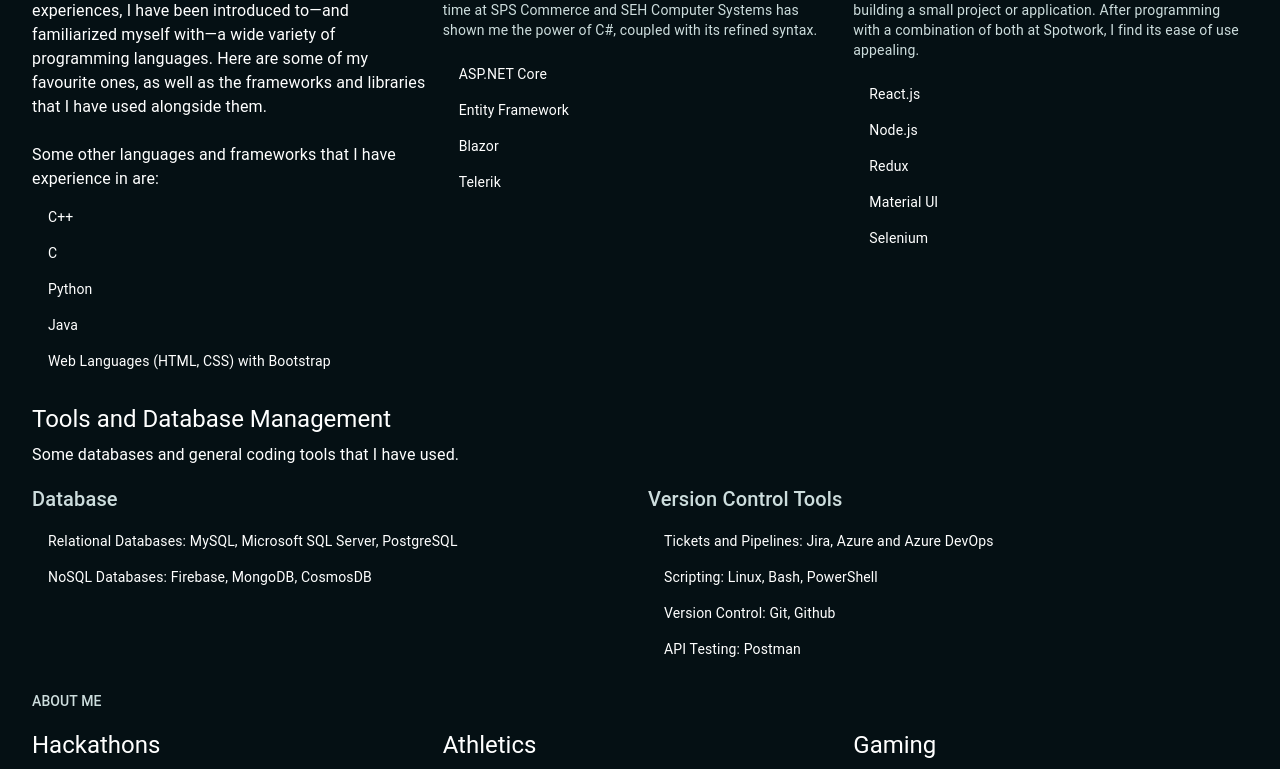
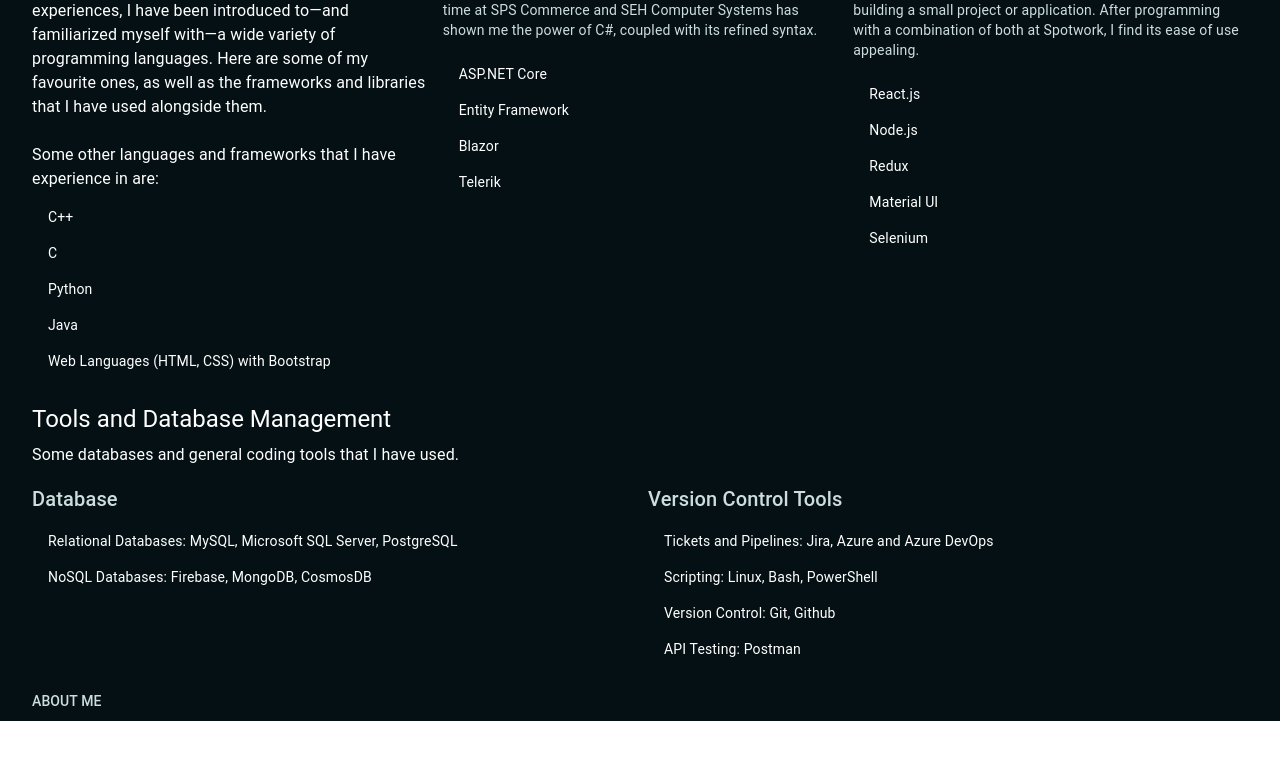
Before and after one commit to kevinhu12/profile, a React (Create React App) app: page / in a window 1280 px wide. Shown: the part 1241-2010 px from the top of the page. After the commit the page ends 1962 px from the top, so only its background shows below. Built offline with nearby package versions, Linux system fonts and the light colour scheme.

Commit message:
Early implementation idea for AboutMe

```diff
--- a/src/sections/AboutMe.js
+++ /dev/null
@@ -1,48 +0,0 @@
-// Imports
-import React from 'react';
-
-import Box from '@mui/material/Box';
-import Grid from '@mui/material/Unstable_Grid2';
-import Stack from '@mui/material/Stack';
-import Typography from '@mui/material/Typography';
-import { useTheme } from '@mui/material/styles';
-
-import AddCircleIcon from '@mui/icons-material/AddCircle'
-
-// Constants
-
-// Main component
-const AboutMe = ({
-
-}) => {
-    const theme = useTheme();
-
-    return (
-        <Box sx={{ p: theme.spacingValues.box, background: theme.palette.background.primary }}>
-            <Grid container spacing={2}>
-                <Grid xs={12}>
-                    <Typography color='secondary' variant='subtitle2'>
-                        ABOUT ME
-                    </Typography>
-                </Grid>
-                <Grid xs={4}>
-                    <Typography color='primary' variant='h5'>
-                        Hackathons
-                    </Typography>
-                </Grid>
-                <Grid xs={4}>
-                    <Typography color='primary' variant='h5'>
-                        Athletics
-                    </Typography>
-                </Grid>
-                <Grid xs={4}>
-                    <Typography color='primary' variant='h5'>
-                        Gaming
-                    </Typography>
-                </Grid>
-            </Grid>
-        </Box>
-    );
-}
-
-export default AboutMe;
--- /dev/null
+++ b/src/sections/about-me/AboutMe.js
@@ -0,0 +1,61 @@
+// Imports
+import React from 'react';
+
+import Box from '@mui/material/Box';
+import Grid from '@mui/material/Unstable_Grid2';
+import Stack from '@mui/material/Stack';
+import Typography from '@mui/material/Typography';
+import { useTheme } from '@mui/material/styles';
+
+import ImageList from '@mui/material/ImageList';
+import ImageListItem from '@mui/material/ImageListItem';
+import ImageListItemBar from '@mui/material/ImageListItemBar';
+
+import athleticsImg from '../../images/athletics-soccer.JPG';
+
+// Constants
+
+// Main component
+const AboutMe = ({
+
+}) => {
+    const theme = useTheme();
+
+    return (
+        <Box sx={{ p: theme.spacingValues.box, background: theme.palette.background.primary }}>
+            <Grid container spacing={2}>
+                <Grid xs={12}>
+                    <Typography color='secondary' variant='subtitle2'>
+                        ABOUT ME
+                    </Typography>
+                </Grid>
+
+                {/* IDEA: AboutMe is just a paradox scroll section where the background is a collage
+                          with different labelled sections (e.g. Athletics, Gaming, etc) */}
+
+                {/* IMPLEMENTATION: using ImageList */}
+                {/* <Grid xs={12}>
+                    <ImageList>
+                        <ImageListItem key={0}>
+                            <img
+                                src={`${athleticsImg}?w=248&fit=crop&auto=format`}
+                                srcSet={`${athleticsImg}?w=248&fit=crop&auto=format&dpr=2 2x`}
+                                alt={'soccer'}
+                                loading='lazy'
+                            />
+                            <ImageListItemBar
+                                title='Athletics'
+                                subtitle='Cool stuff'
+                                position='below'
+                            />
+                        </ImageListItem>
+                    </ImageList>
+                </Grid> */}
+
+                {/* IMPLEMENTATION: using carousel */}
+            </Grid>
+        </Box>
+    );
+}
+
+export default AboutMe;
--- a/src/shared/BasePage.js
+++ b/src/shared/BasePage.js
@@ -4,7 +4,7 @@
 import { useTheme } from '@mui/material/styles';
 
 import { Navbar } from './Navbar';
-import AboutMe from '../sections/AboutMe';
+import AboutMe from '../sections/about-me/AboutMe';
 import Home from '../sections/Home';
 import TechnicalSkills from '../sections/technical-skillset/TechnicalSkills';
 import Transition from '../sections/Transition';
```
Also changed, not shown: src/images/athletics-soccer.JPG (renamed from athletics-soccer.JPG).
